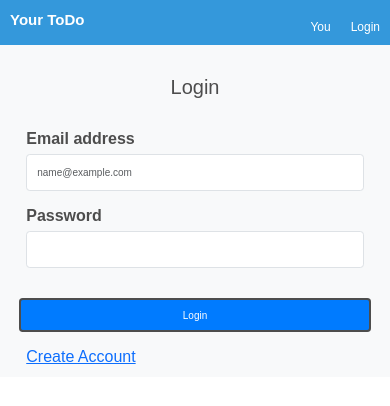
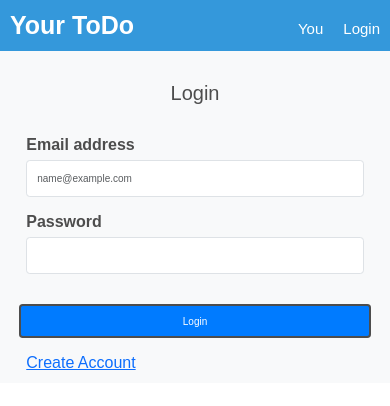
Before and after one commit to Namodhaker28/ToDo-list, a React (Create React App) app: page / in a window 390 px wide. Shown: the top 406 px of the page. Built offline with nearby package versions, Linux system fonts and the light colour scheme.

Commit message:
styling navbar 2

```diff
--- a/src/components/Navbar.css
+++ b/src/components/Navbar.css
@@ -39,7 +39,7 @@ body, h1, h2, p, ul, li {
   .logo a {
     color: #fff;
     text-decoration: none;
-    font-size: 1.5rem;
+    font-size: 2.5rem;
     font-weight: bold;
   }
 
@@ -51,7 +51,7 @@ body, h1, h2, p, ul, li {
   .links a {
     color: #fff;
     text-decoration: none;
-    font-size: 1rem;
+    font-size: 2rem;
     transition: color 0.3s ease;
   }
 
@@ -70,6 +70,6 @@ body, h1, h2, p, ul, li {
     }
 
     .links a {
-      font-size: 1.2rem;
+      font-size: 1.5rem;
     }
   }
```
